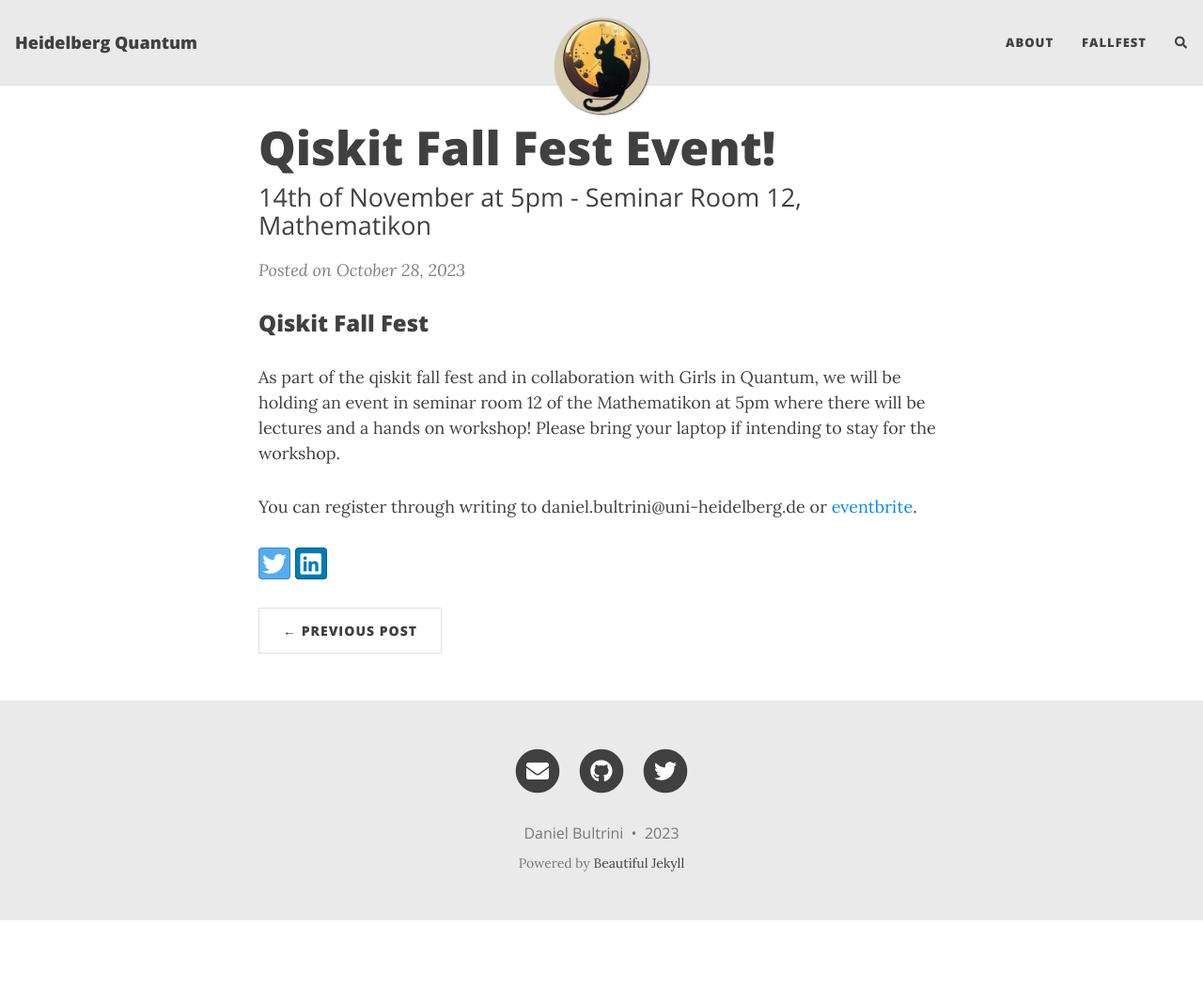
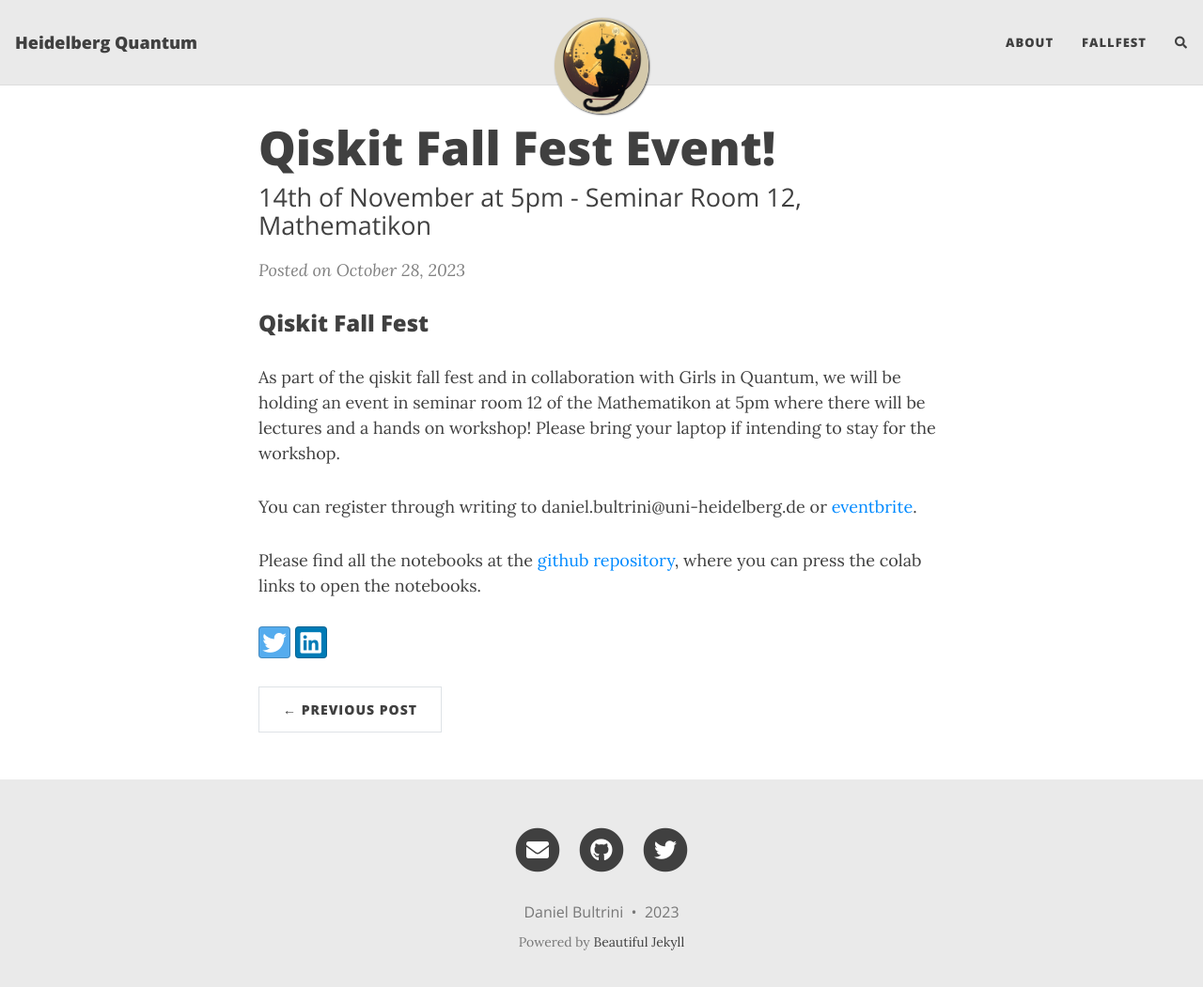
Before and after one commit to HeidelbergQuantum/heidelbergquantum.github.io, a Jekyll site: the page built from _posts/2023-10-28-Quantum_Fall_Fest.md, in a window 1280 px wide and 1064 px high. Shown: the top 1051 px of the window at 94% size. Built offline with Jekyll 4.4.1, drawn with Linux system fonts in a browser that asks for light colours; nearby versions of some CDN libraries; comment, search, counter and statistics services are not loaded.

Commit message:
event_page

```diff
--- a/_posts/2023-10-28-Quantum_Fall_Fest.md
+++ b/_posts/2023-10-28-Quantum_Fall_Fest.md
@@ -9,3 +9,5 @@
 As part of the qiskit fall fest and in collaboration with Girls in Quantum, we will be holding an event in seminar room 12 of the Mathematikon at 5pm where there will be lectures and a hands on workshop! Please bring your laptop if intending to stay for the workshop.
 
 You can register through writing to daniel.bultrini@uni-heidelberg.de or [eventbrite](https://www.eventbrite.com/e/quantum-computing-talks-and-workshop-heidelberg-tickets-749251430197?aff=oddtdtcreator).
+
+Please find all the notebooks at the [github repository](https://github.com/HeidelbergQuantum/qiskitfallfest/tree/main), where you can press the colab links to open the notebooks.
```
